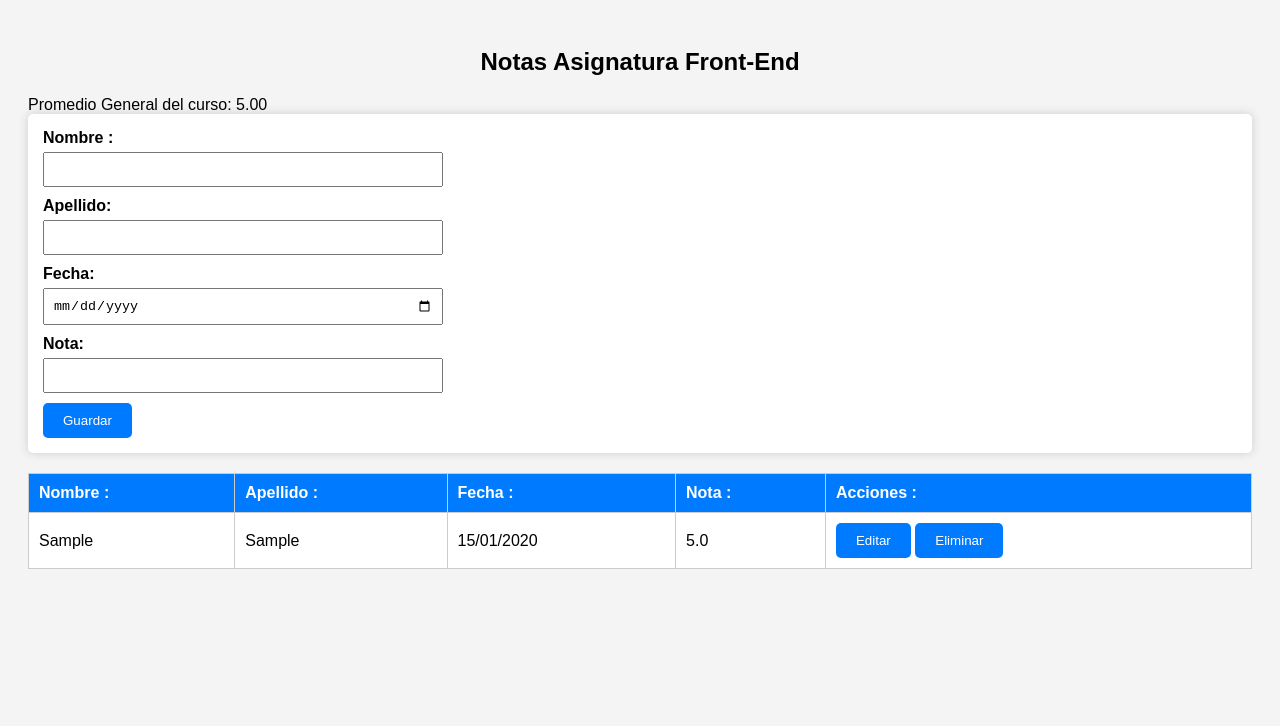
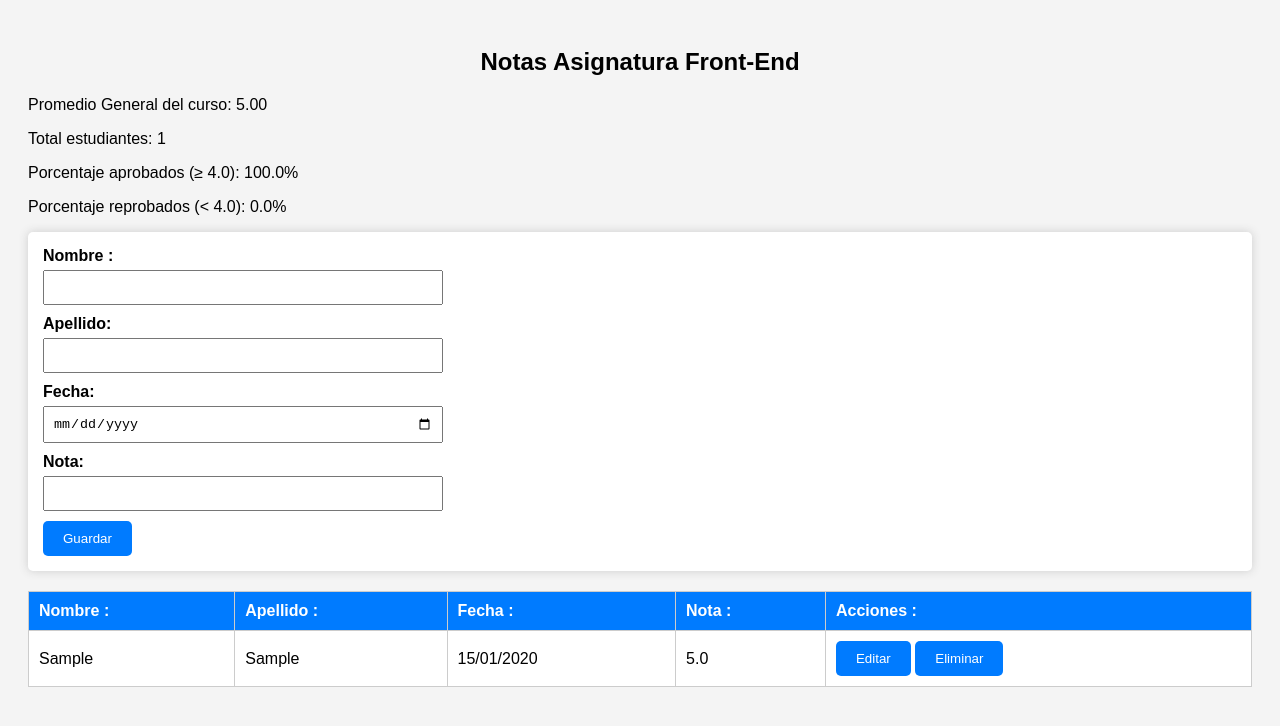
Before and after one commit to tron02/Certamen-2, a plain HTML site: page index.html in a window 1280 px wide. Both pictures are taken after typing "Sample", "Sample", "2020-01-15", "5" into the empty fields and a click on the button "Guardar". Drawn offline with Linux system fonts and the light colour scheme.

Commit message:
Agregue Estadisticas adicionales

```diff
--- a/index.html
+++ b/index.html
@@ -9,6 +9,11 @@
 <body>
     <h2>Notas Asignatura Front-End</h2>
     <div id="average">Promedio General del curso : N/A</div>
+    <div id="statistics">
+        <p>Total estudiantes: <span id="totalEstudiantes">0</span></p>
+        <p>Porcentaje aprobados (≥ 4.0): <span id="porcentajeAprobados">0%</span></p>
+        <p>Porcentaje reprobados (< 4.0): <span id="porcentajeReprobados">0%</span></p>
+    </div>
     <form id="studentForm" novalidate>
         <div>
             <label for="name">Nombre :</label>
--- a/script.js
+++ b/script.js
@@ -47,6 +47,7 @@ document.getElementById("studentForm").addEventListener("submit",function(e){
     }
 
     actualizarPromedio();
+    actualizarEstadisticas();
     document.getElementById("studentForm").reset();
 });
 
@@ -86,6 +87,7 @@ function eliminarEstudiante(index) {
     students.splice(index, 1);
     renderTable();
     actualizarPromedio();
+    actualizarEstadisticas();
 }
 
 const promedioDiv = document.getElementById("average")
@@ -96,6 +98,19 @@ function actualizarPromedio() {
    }
    const promedio = (suma / students.length).toFixed(2);
    promedioDiv.textContent = `Promedio General del curso: ${promedio}`;
+}
+
+function actualizarEstadisticas(){
+   const total = students.length;
+   const aprobados = students.filter(s => s.grade >= 4.0).length;
+   const reprobados = total - aprobados;
+
+   const porcentajeAprobados = total ? ((aprobados / total) * 100).toFixed(1) : 0;
+   const porcentajeReprobados =total ? ((reprobados / total) * 100).toFixed(1) : 0;
+
+   document.getElementById("totalEstudiantes").textContent = total;
+   document.getElementById("porcentajeAprobados").textContent = `${porcentajeAprobados}%`;
+   document.getElementById("porcentajeReprobados").textContent = `${porcentajeReprobados}%`;
 }
 
 function showError(id, message) {
```
